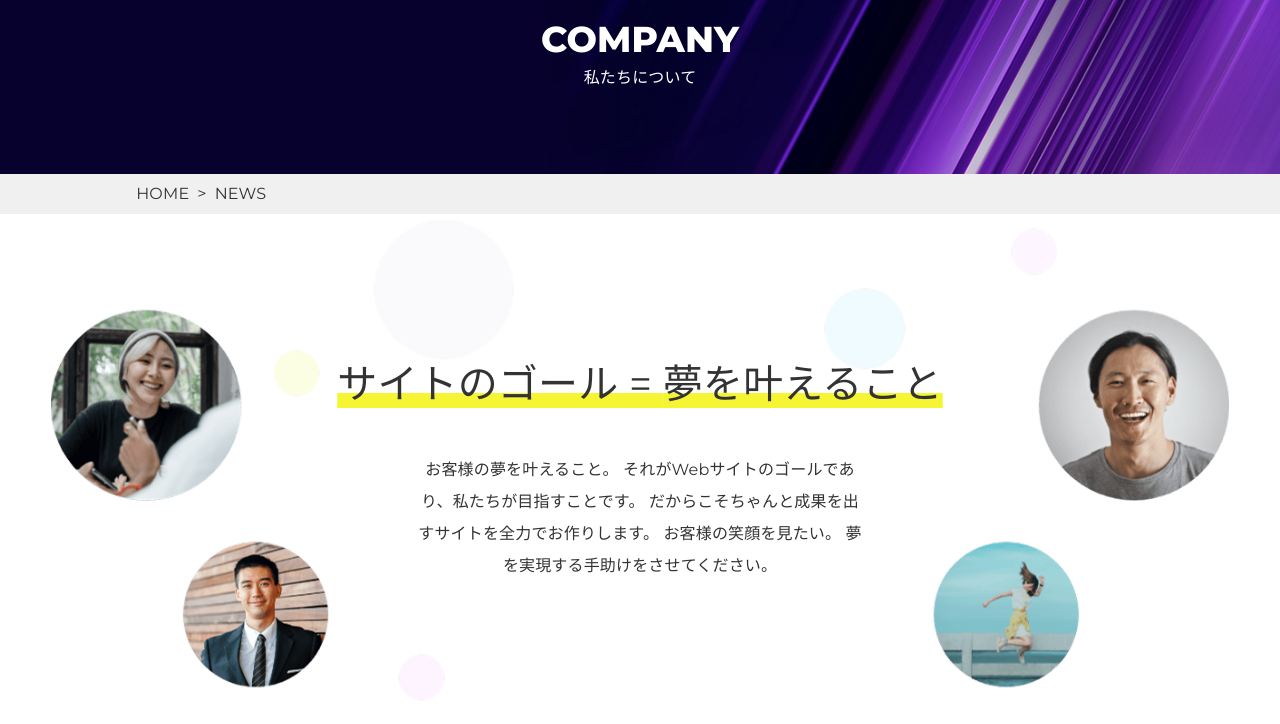
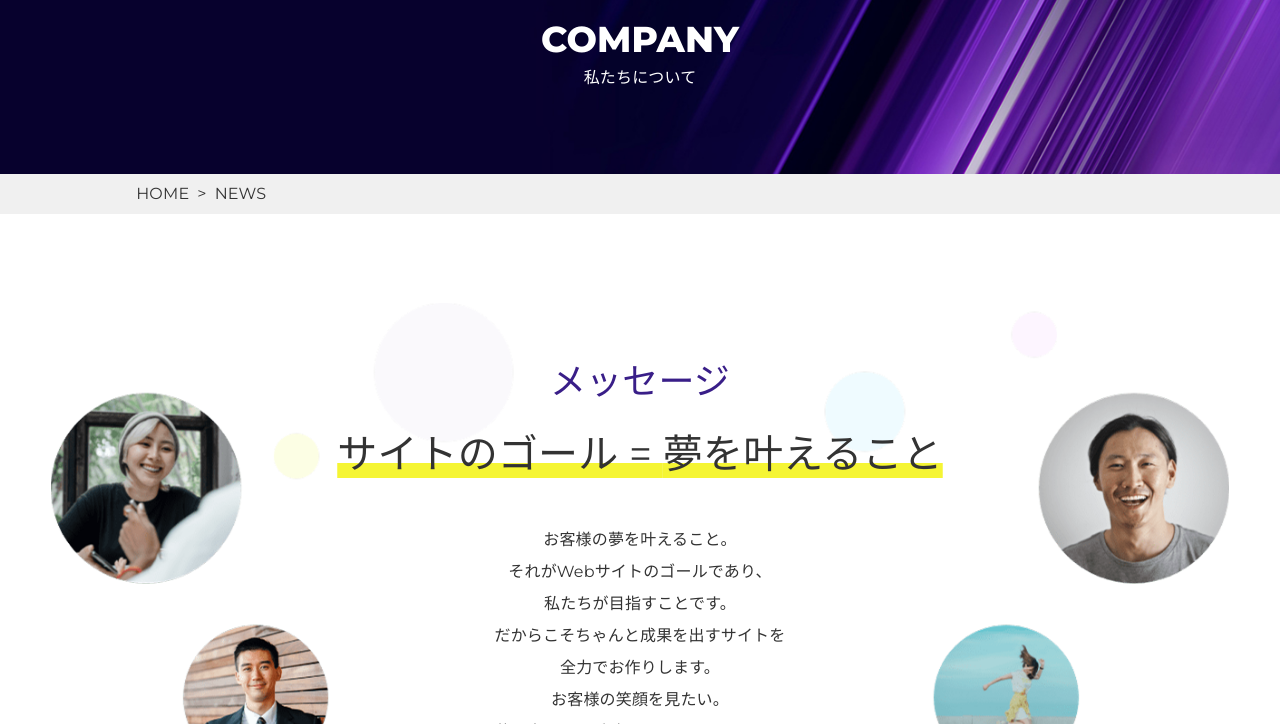
Before and after one commit to ueno-ueno/pon, a plain HTML site: page company.html in a window 1280 px wide. Shown: the part 76-800 px from the top of the page. Drawn offline with nearby package versions, Linux system fonts and the light colour scheme; some packages are replaced by stand-ins of ours; a script that the page names is missing.

Commit message:
recruitページメッセージにbr挿入

```diff
--- a/company.html
+++ b/company.html
@@ -96,15 +96,18 @@
     <!-- company -->
     <section class="section indexCompanyHero c-wrapper">
       <div class="indexCompanyHero__wrapper">
+        <h2 class="indexRecruit__title">
+          メッセージ
+        </h2>
 
-        <h3 class="indexCompanyHero__title">
+        <h3 class="indexCompanyHero__subTitle">
           サイトのゴール = <br class="indexCompanyHero__titleBr">夢を叶えること
         </h3>
         <p class="indexCompanyHero__caption">
-          お客様の夢を叶えること。
-          それがWebサイトのゴールであり、私たちが目指すことです。
-          だからこそちゃんと成果を出すサイトを全力でお作りします。
-          お客様の笑顔を見たい。
+          お客様の夢を叶えること。<br class="indexCompanyHero__captionBr">
+          それがWebサイトのゴールであり、<br class="indexCompanyHero__captionBr">私たちが目指すことです。<br class="indexCompanyHero__captionBr">
+          だからこそちゃんと成果を出すサイトを<br class="indexCompanyHero__captionBr">全力でお作りします。<br class="indexCompanyHero__captionBr">
+          お客様の笑顔を見たい。<br class="indexCompanyHero__captionBr">
           夢を実現する手助けをさせてください。
         </p>
       </div>
--- a/styles/page/_company.scss
+++ b/styles/page/_company.scss
@@ -20,7 +20,13 @@
   }
 }
 
-.indexCompanyHero__title {
+.indexRecruit__title{
+font-size: clamp(2.4rem, 1.964rem + 2.18vw, 3.6rem);
+color: var.$primaryColorPurple;
+margin-bottom: 16px;
+}
+
+.indexCompanyHero__subTitle {
   font-size: clamp(3.2rem, 2.909rem + 1.45vw, 4rem);
   margin-bottom: 40px;
   text-decoration: underline var.$lineYellow;
```
Also changed, not shown: recruit.html (+2 -1 lines), styles/style.css, 1 other file.
